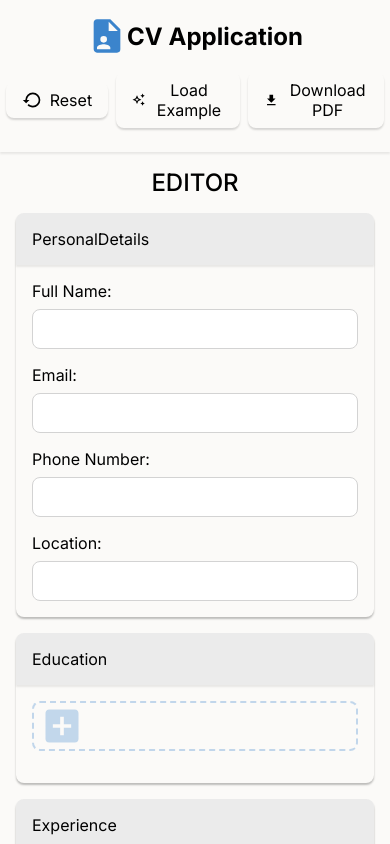
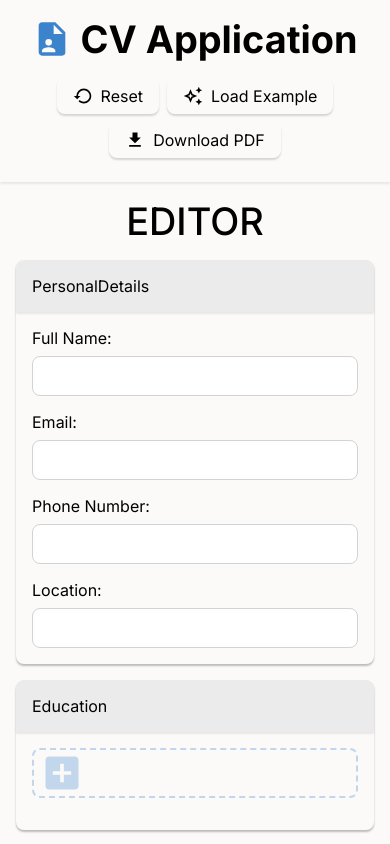
Before and after one commit to Sai-Eshwar-Supreet/cv-application, a React (Vite) app: page / in a window 390 px wide. Shown: the top 844 px of the page. Built offline with nearby package versions, Linux system fonts and the light colour scheme.

Commit message:
Fix responsiveness issues

```diff
--- a/src/App.css
+++ b/src/App.css
@@ -43,7 +43,7 @@ main{
 }
 
 
-@media (max-width: 768px) {
+@media (max-width: 1024px) {
   main{
     flex-direction: column;
   }
--- a/src/index.css
+++ b/src/index.css
@@ -22,11 +22,11 @@ ul{
 
 :root{
     /* Font sizes */
-    --font-size-extra-large: 3rem;
-    --font-size-large: 1.5rem;
-    --font-size-medium: 1.25rem;
-    --font-size-normal: 1rem;
-    --font-size-small: 0.75rem;
+    --font-size-extra-large: clamp(3rem, 2.75rem + 2vw, 3.5rem);
+    --font-size-large:  clamp(2.25rem, 2rem + 1.5vw, 2.5rem);
+    --font-size-medium:  clamp(1.75rem, 1rem + 1vw, 2rem);
+    --font-size-normal: clamp(1.2rem, 1rem + 1vw, 1.5rem);
+    --font-size-small: clamp(0.95rem, 0.75rem + 0.5vw, 1rem);
 
     /* Font Weights */
     --font-weight-regular: 400;
--- a/src/styles/Header.css
+++ b/src/styles/Header.css
@@ -18,6 +18,7 @@
     display: flex;
     justify-self: center;
     align-items: center;
+    gap: var(--space-small);
 }
 
 .header svg{
@@ -30,7 +31,9 @@
 }
 
 .header .tool-bar{
+    flex: 1;
     display: flex;
+    flex-wrap: wrap;
     gap: var(--space-small);
     align-items: center;
 
@@ -70,7 +73,7 @@
     animation: download-oscillate 1s infinite forwards ease;
 }
 
-@media (max-width: 786px) {
+@media (max-width: 1024px) {
     .header{
         z-index: 1;
         position:sticky;
@@ -78,6 +81,7 @@
     }
     .header .tool-bar{
         margin: var(--space-small) 0;
+        justify-content: center;
     }
 }
 
--- a/src/styles/Previewer.css
+++ b/src/styles/Previewer.css
@@ -28,7 +28,7 @@
     border-bottom: 2px solid var(--color-accent);
 }
 
-.hero-section .resume-header{
+.resume-section.hero-section .resume-header{
     font-size: var(--font-size-extra-large);
     font-weight: var(--font-weight-semi);
 }
```
